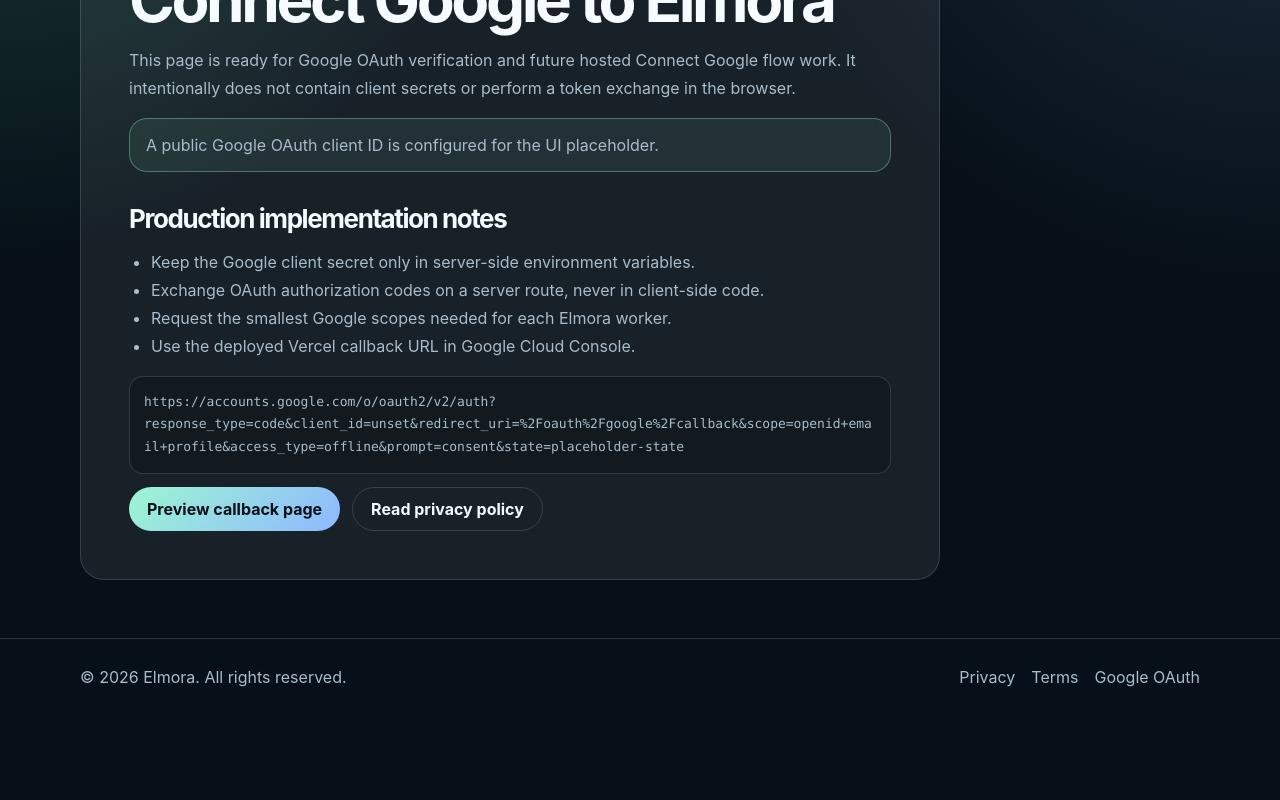
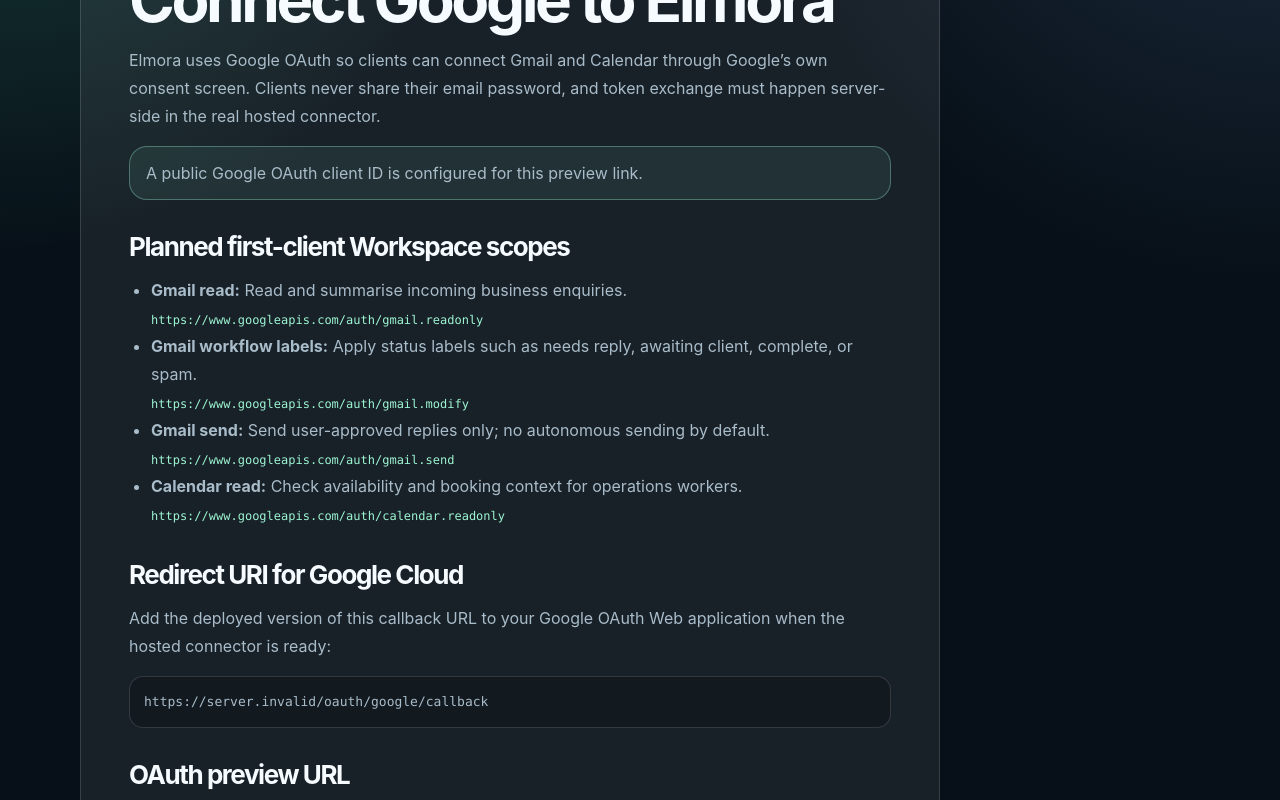
Before and after one commit to Elvisb93/Elmora, a Next.js app: page /connect/google in a window 1280 px wide. Shown: the part 260-1060 px from the top of the page. Before the commit the page ends 975 px from the top, so only its background shows below. Built offline with nearby package versions, Linux system fonts and the light colour scheme; no server answers.

Commit message:
feat: clarify Google OAuth connection preview

```diff
--- a/src/app/connect/google/page.tsx
+++ b/src/app/connect/google/page.tsx
@@ -2,59 +2,113 @@
 
 export const metadata = {
   title: "Connect Google — Elmora",
-  description: "Placeholder Google OAuth connect page for Elmora verification and testing.",
+  description: "Google OAuth connect preview for Elmora workspace integrations.",
 };
 
-function buildPlaceholderUrl() {
+const requestedScopes = [
+  {
+    label: "Gmail read",
+    scope: "https://www.googleapis.com/auth/gmail.readonly",
+    reason: "Read and summarise incoming business enquiries.",
+  },
+  {
+    label: "Gmail workflow labels",
+    scope: "https://www.googleapis.com/auth/gmail.modify",
+    reason: "Apply status labels such as needs reply, awaiting client, complete, or spam.",
+  },
+  {
+    label: "Gmail send",
+    scope: "https://www.googleapis.com/auth/gmail.send",
+    reason: "Send user-approved replies only; no autonomous sending by default.",
+  },
+  {
+    label: "Calendar read",
+    scope: "https://www.googleapis.com/auth/calendar.readonly",
+    reason: "Check availability and booking context for operations workers.",
+  },
+];
+
+function getSiteUrl() {
+  return (
+    process.env.NEXT_PUBLIC_SITE_URL ??
+    process.env.VERCEL_PROJECT_PRODUCTION_URL?.replace(/^/, "https://") ??
+    "https://your-elmora-site.vercel.app"
+  ).replace(/\/$/, "");
+}
+
+function buildPreviewUrl() {
   const clientId = process.env.NEXT_PUBLIC_GOOGLE_OAUTH_CLIENT_ID;
-  const redirectPath = "/oauth/google/callback";
+  const redirectUri = `${getSiteUrl()}/oauth/google/callback`;
   const params = new URLSearchParams({
     response_type: "code",
-    client_id: clientId ?? "YOUR_GOOGLE_CLIENT_ID",
-    redirect_uri: redirectPath,
-    scope: "openid email profile",
+    client_id: clientId ?? "YOUR_GOOGLE_CLIENT_ID.apps.googleusercontent.com",
+    redirect_uri: redirectUri,
+    scope: requestedScopes.map((item) => item.scope).join(" "),
     access_type: "offline",
     prompt: "consent",
-    state: "placeholder-state",
+    state: "preview-state-replace-with-secure-random-state",
   });
 
-  return `https://accounts.google.com/o/oauth2/v2/auth?${params.toString()}`;
+  return {
+    configured: Boolean(clientId),
+    redirectUri,
+    url: `https://accounts.google.com/o/oauth2/v2/auth?${params.toString()}`,
+  };
 }
 
 export default function GoogleConnectPage() {
-  const configured = Boolean(process.env.NEXT_PUBLIC_GOOGLE_OAUTH_CLIENT_ID);
-  const placeholderUrl = buildPlaceholderUrl();
+  const preview = buildPreviewUrl();
 
   return (
     <main className="container doc-page">
       <article className="doc-card">
-        <p className="eyebrow">Google OAuth placeholder</p>
+        <p className="eyebrow">Google Workspace connection</p>
         <h1>Connect Google to Elmora</h1>
         <p>
-          This page is ready for Google OAuth verification and future hosted Connect Google flow work.
-          It intentionally does not contain client secrets or perform a token exchange in the browser.
+          Elmora uses Google OAuth so clients can connect Gmail and Calendar through Google’s own
+          consent screen. Clients never share their email password, and token exchange must happen
+          server-side in the real hosted connector.
         </p>
 
         <div className="notice">
-          {configured ? (
-            <span>A public Google OAuth client ID is configured for the UI placeholder.</span>
+          {preview.configured ? (
+            <span>A public Google OAuth client ID is configured for this preview link.</span>
           ) : (
-            <span>No public Google client ID is configured yet. Add one in Vercel only when ready.</span>
+            <span>
+              No public Google client ID is configured yet. The generated URL below is a safe
+              placeholder for Google verification/content review, not a live connector.
+            </span>
           )}
         </div>
 
-        <h2>Production implementation notes</h2>
+        <h2>Planned first-client Workspace scopes</h2>
         <ul>
-          <li>Keep the Google client secret only in server-side environment variables.</li>
-          <li>Exchange OAuth authorization codes on a server route, never in client-side code.</li>
-          <li>Request the smallest Google scopes needed for each Elmora worker.</li>
-          <li>Use the deployed Vercel callback URL in Google Cloud Console.</li>
+          {requestedScopes.map((item) => (
+            <li key={item.scope}>
+              <strong>{item.label}:</strong> {item.reason}
+              <br />
+              <span className="inline-code">{item.scope}</span>
+            </li>
+          ))}
         </ul>
 
-        <p className="code-box">{placeholderUrl}</p>
+        <h2>Redirect URI for Google Cloud</h2>
+        <p>
+          Add the deployed version of this callback URL to your Google OAuth Web application when
+          the hosted connector is ready:
+        </p>
+        <p className="code-box">{preview.redirectUri}</p>
+
+        <h2>OAuth preview URL</h2>
+        <p>
+          The real flow will replace the preview state with a secure per-client nonce, validate it
+          on callback, exchange the authorization code on the server, then write the resulting token
+          into that client’s isolated Hermes home folder.
+        </p>
+        <p className="code-box">{preview.url}</p>
 
         <div className="cta-row">
-          <Link className="button primary" href="/oauth/google/callback?state=placeholder-state">
+          <Link className="button primary" href="/oauth/google/callback?state=preview-state">
             Preview callback page
           </Link>
           <Link className="button" href="/privacy">
--- a/src/app/globals.css
+++ b/src/app/globals.css
@@ -252,6 +252,13 @@
   font-size: 13px;
 }
 
+.inline-code {
+  overflow-wrap: anywhere;
+  color: var(--accent);
+  font-family: ui-monospace, SFMono-Regular, Menlo, Consolas, monospace;
+  font-size: 12px;
+}
+
 .site-footer {
   border-top: 1px solid var(--line);
   color: var(--muted);
```
